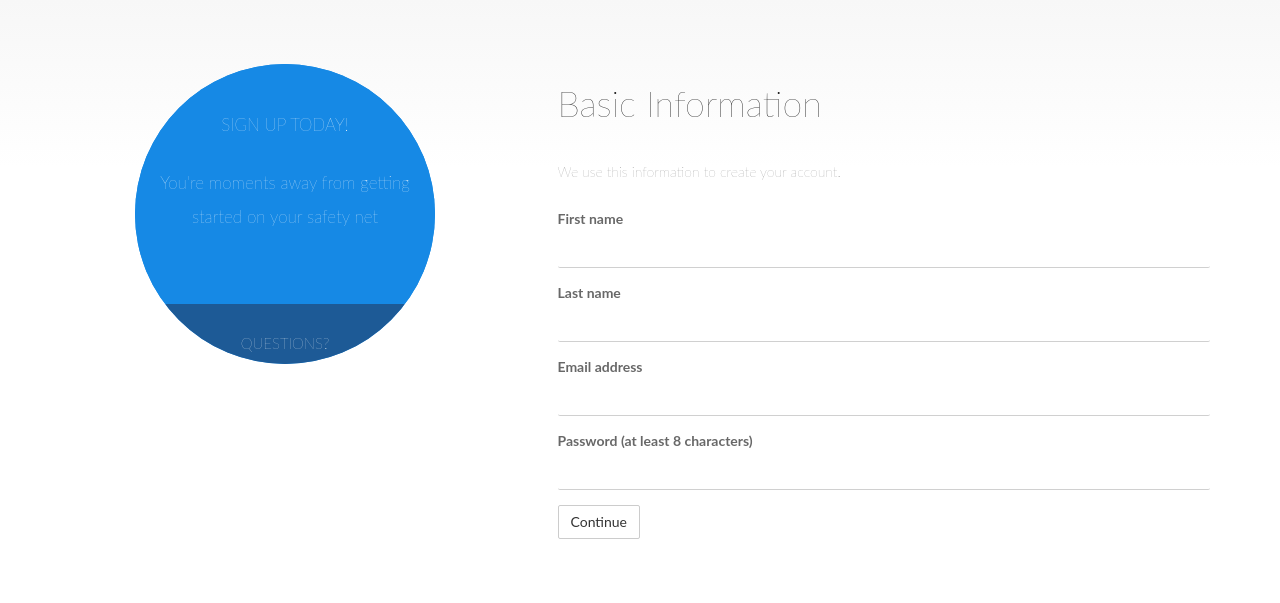
After one commit to JonRichardson/SIProject, a PHP site: page /register.html in a window 1280 px wide. The commit adds this page. Shown: the top 603 px of the page. Run offline with PHP 8.4, Linux system fonts and the light colour scheme.

Commit message:
created register page

```diff
--- a/form.css
+++ b/form.css
@@ -85,3 +85,90 @@ small {
   font-weight: 200;
   color: #686868;
 }
+
+#basicInfo {
+  font-weight: 100;
+}
+
+#subHeader {
+  color: #686868;
+  font-weight: 100;
+}
+
+label {
+  font-weight: 100;
+  color: #686868;
+}
+
+.form-group {
+  text-align: left;
+  padding-left; 10px;
+  font-weight: 100;
+}
+
+#firstName, #lastName, #email, #password {
+  border: none;
+  box-shadow: none;
+  border-bottom: 1px solid #d0d0d0;
+}
+
+#firstName:focus, #lastName:focus, #email:focus, #password:focus {
+  border-bottom:2px solid #1689e5;
+}
+
+.btn-default {
+  float: left;
+  border-radius: 10px;
+}
+
+.infoBubble {
+    width:300px;
+    height:300px;
+    background-color: #1689e5;
+    border-radius: 50%;
+    position:absolute;
+    top:0;
+    right:10px;
+    overflow: hidden;
+    text-align: center;
+    color: white;
+    font-weight: 100;
+}
+
+.monster1 {
+  background-color: #1689e5;
+  height: 240px;
+  font-size: 17px;
+  font-weight: 100;
+}
+
+.monster2 {
+    background-color: #1d5a96;
+    width:300px;
+    height:300px;
+    left: 0;
+    bottom: 0;
+    font-weight: 100;
+    font-size: 15px;
+}
+
+#questions {
+  font-weight: 100;
+  font-size: 15px;
+
+}
+
+/*.monster {
+  background:blue;
+  height: 350px;
+  border-radius: 50%;
+  display:none;
+  left: 0;
+  bottom: 0;
+}
+
+.infoBubble {
+  height: 350px;
+  background-color: #1689e5;
+  border-radius: 50%;
+}*/
--- a/inputPage.html
+++ b/inputPage.html
@@ -12,7 +12,7 @@
   </head>
   <body>
     <div class="dropdown">
-      <form action="action_page.php">
+      <form action="index.html" method="get">
         <span class="fieldLabel">I am a </span>
         <div class="btn-group">
           <a id="input1" class="btn dropdown-toggle" class="dlDropDown" data-toggle="dropdown" href="#">
@@ -60,6 +60,6 @@
         <input class="getStartedBtn" type="submit" value="Get Started">
       </form>
     </div>
-
+    <p id="testInput"></p>
   </body>
 </html>
--- a/project.js
+++ b/project.js
@@ -21,4 +21,8 @@ $(document).ready(function(){
     });
   });
 
+  $(".monster2").hover(function () {
+  $(".monster1").slideToggle("slow");
+  });
+
 });
--- /dev/null
+++ b/register.html
@@ -0,0 +1,68 @@
+<!DOCTYPE html>
+<html>
+  <head>
+    <script src="https://ajax.googleapis.com/ajax/libs/jquery/2.2.0/jquery.min.js"></script>
+    <link rel="stylesheet" href="https://maxcdn.bootstrapcdn.com/bootstrap/3.3.6/css/bootstrap.min.css" integrity="sha384-1q8mTJOASx8j1Au+a5WDVnPi2lkFfwwEAa8hDDdjZlpLegxhjVME1fgjWPGmkzs7" crossorigin="anonymous">
+    <script src="https://maxcdn.bootstrapcdn.com/bootstrap/3.3.6/js/bootstrap.min.js" integrity="sha384-0mSbJDEHialfmuBBQP6A4Qrprq5OVfW37PRR3j5ELqxss1yVqOtnepnHVP9aJ7xS" crossorigin="anonymous"></script>
+    <script type="text/javascript" src="project.js"></script>
+    <link rel="stylesheet" type= "text/css" href = "form.css"/>
+    <link rel="stylesheet" type= "text/css" href = "app.css"/>
+    <meta charset="utf-8">
+    <title></title>
+  </head>
+  <body>
+    <div class="container">
+      <div class="row">
+        <div class="col-md-4">
+          <div class="infoBubble">
+            <div class="both">
+              <div class="monster1">
+                <br>
+                <span class="glyphicon glyphicon-life-preserver"></span>
+                <p>SIGN UP TODAY!</p>
+                <br>
+                <p>You're moments away from getting</p>
+                <p>started on your safety net</p>
+              </div>
+              <div class="monster2">
+                <br>
+                <h5 id="questions">QUESTIONS?</h5>
+                <br>
+                <p>We're here to help</p>
+                <p>Contact us:</p>
+                <p>555-555-5555</p>
+                <p>support@SourceIntelligence.com</p>
+                <p>FAQs</p>
+              </div>
+            </div>
+          </div>
+        </div>
+        <div class="col-md-1">
+        </div>
+        <div class="col-md-7" class="formDiv">
+          <form role="form">
+            <div class="form-group">
+              <h1 id="basicInfo">Basic Information</h1><br>
+              <h5 id="subHeader">We use this information to create your account.</h5><br>
+              <label for="firstName">First name</label>
+              <input type="firstName" class="form-control" id="firstName">
+            </div>
+            <div class="form-group">
+              <label for="lastName">Last name</label>
+              <input type="lastName" class="form-control" id="lastName">
+            </div>
+            <div class="form-group">
+              <label for="email">Email address</label>
+              <input type="email" class="form-control" id="email">
+            </div>
+            <div class="form-group">
+              <label for="pwd">Password (at least 8 characters)</label>
+              <input type="password" class="form-control" id="password">
+            </div>
+            <button type="submit" class="btn btn-default">Continue</button>
+          </form>
+        </div>
+      </div>
+    </div>
+  </body>
+</html>
```
Also changed, not shown: asia.png (added), eu.png (added), 1 other file.
